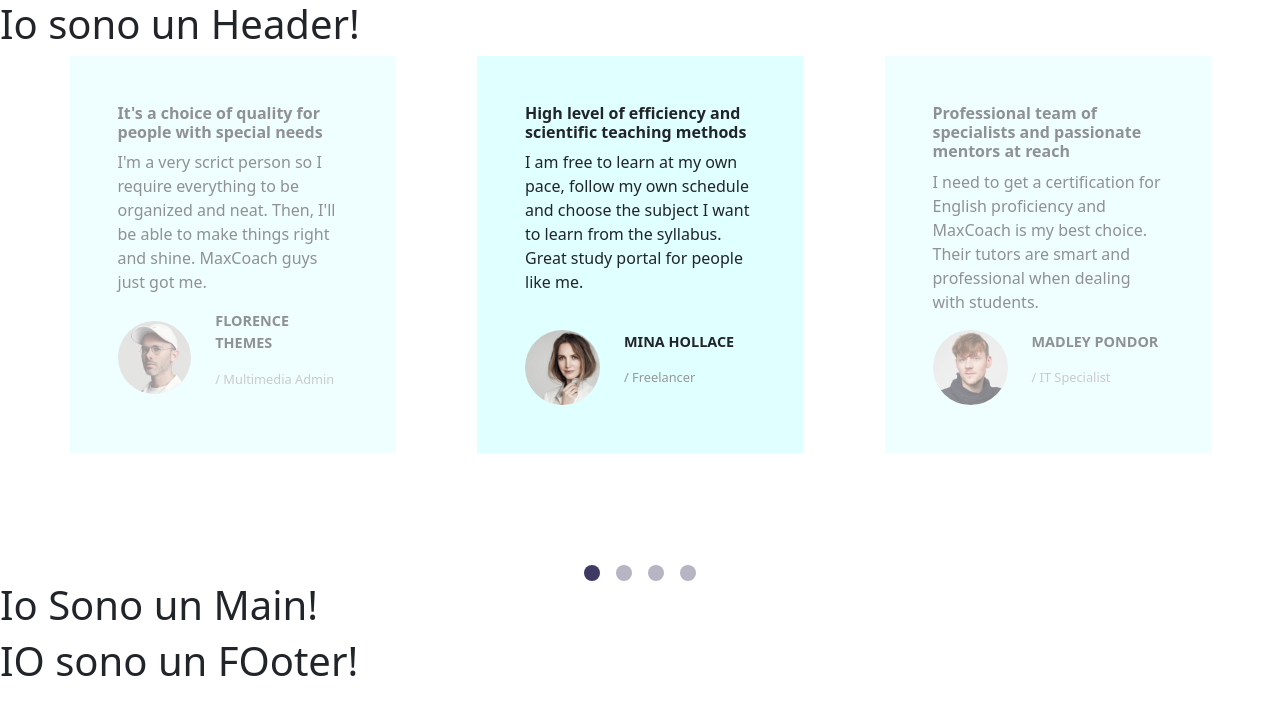
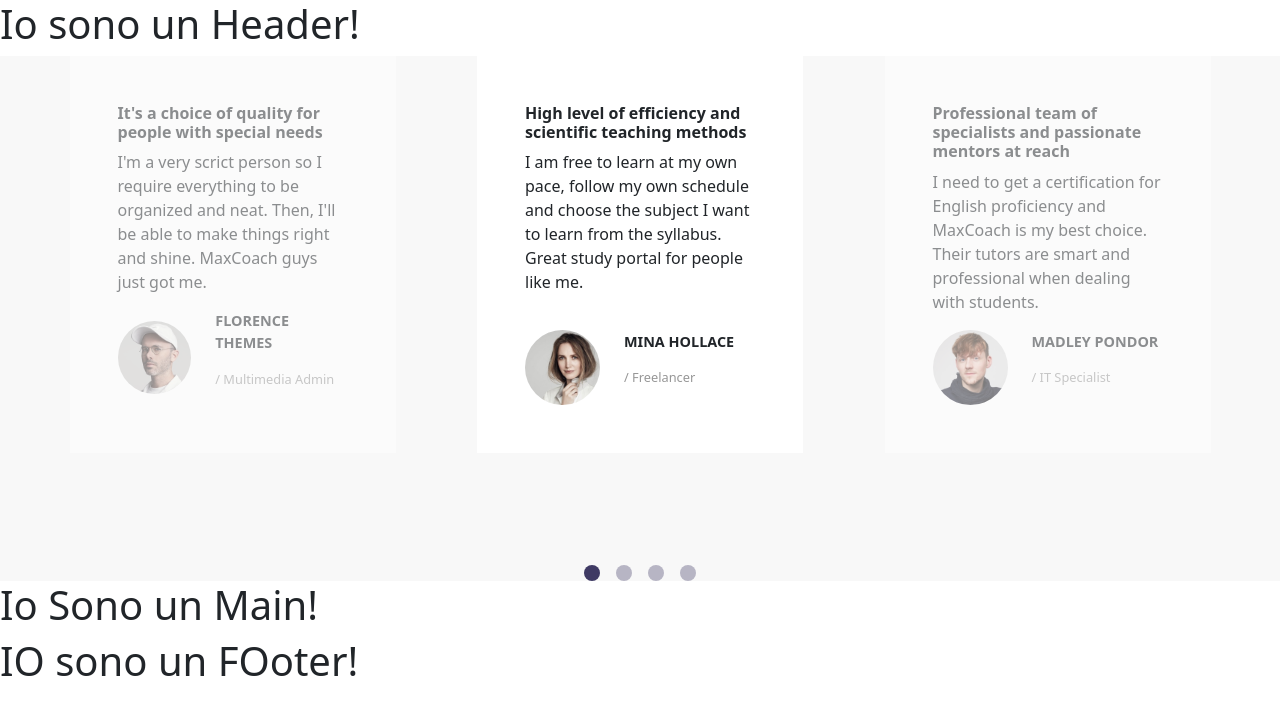
Before and after one commit to GencoMattia/proj-html-vuejs, a Vue app: page / in a window 1280 px wide. Shown: the top 714 px of the page. Built offline with nearby package versions, Linux system fonts and the light colour scheme.

Commit message:
changed backgroud-color

```diff
--- a/src/components/MainTopLearners.vue
+++ b/src/components/MainTopLearners.vue
@@ -122,8 +122,12 @@ export default {
 <style scoped lang="scss">
 @use "../styles/partials/mixins" as *;
 
+    section {
+        background-color: #f8f8f8;
+    }
+
     article {
-        background-color: lightcyan;
+        background-color: white;
         margin-bottom: 7rem;
     }
 
```
